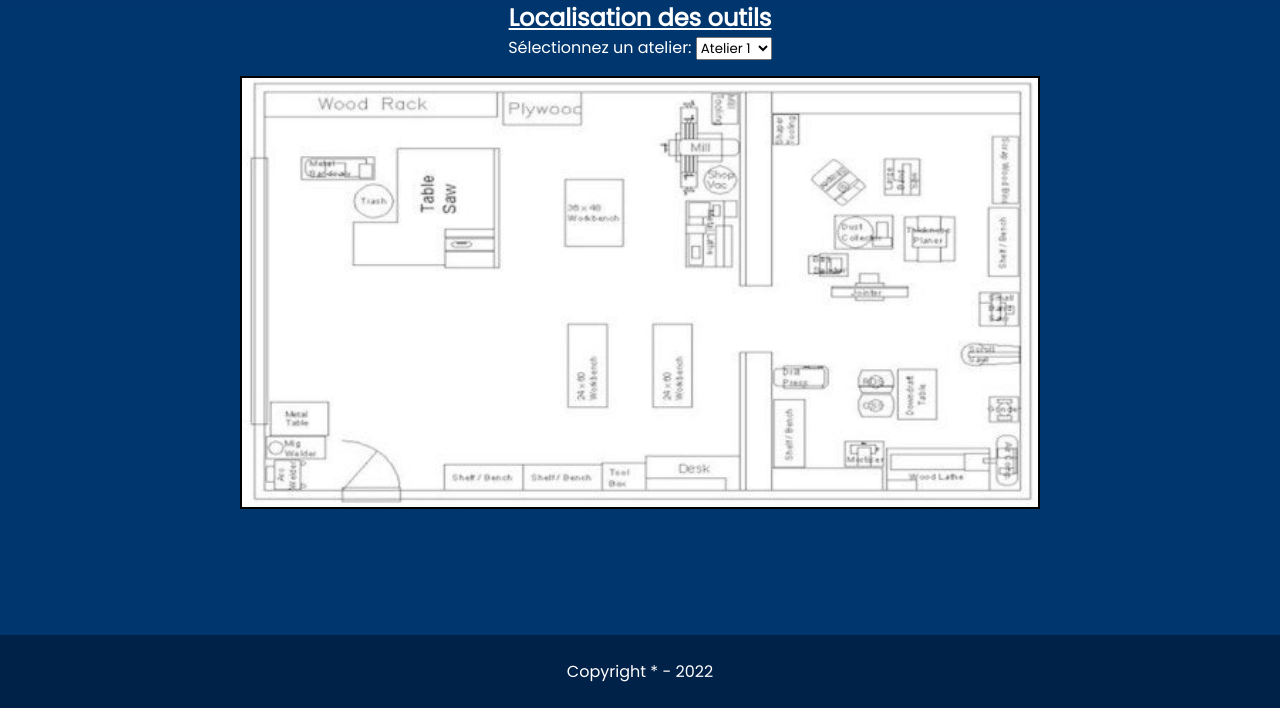
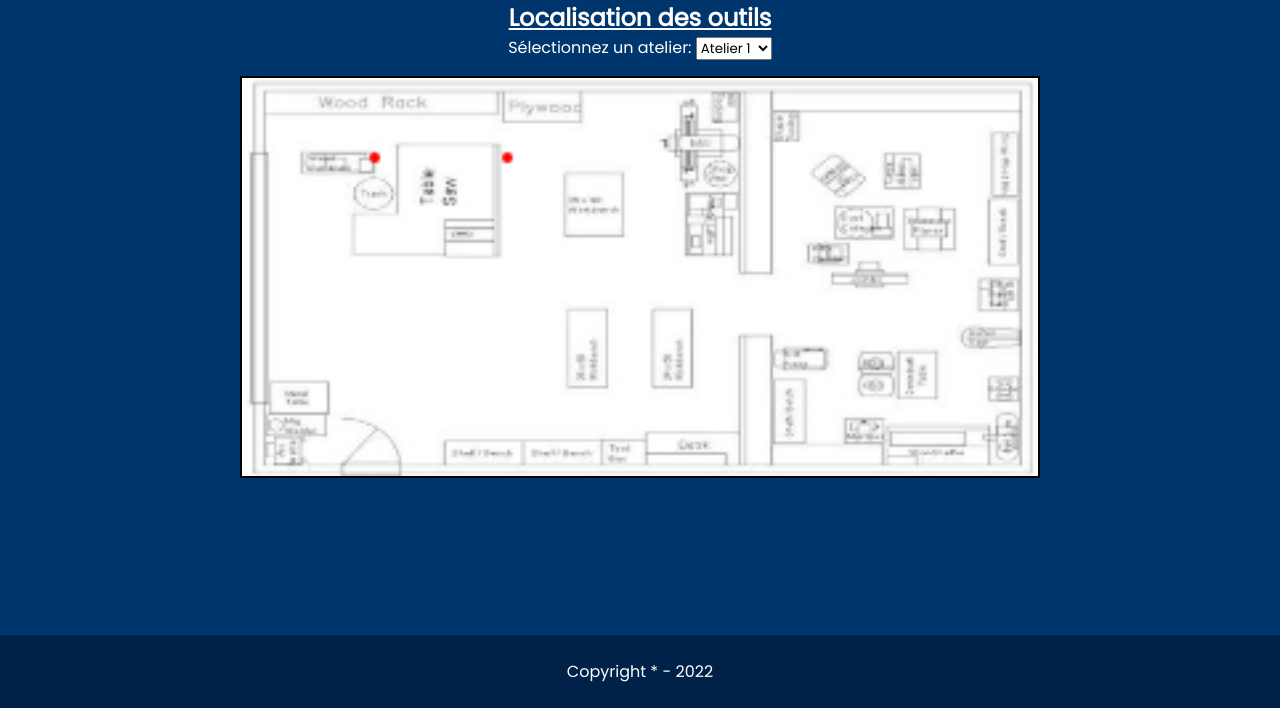
Before and after one commit to TomPARIS1/SAE-Position-Outils, a PHP site: page /index.html in a window 1280 px wide. Shown: the part 92-800 px from the top of the page. Run offline with PHP 8.4, Linux system fonts and the light colour scheme; some libraries are stand-ins or nearby versions.

Commit message:
Ajout JS localisation

```diff
--- a/SAEClecle/css/styles.css
+++ b/SAEClecle/css/styles.css
@@ -293,7 +293,7 @@ form p {
     text-decoration: underline;
 }
 
-.plan img {
+.plan canvas {
     border: 2px solid black;
     width: 50em;
 }
@@ -303,7 +303,7 @@ form p {
         width: auto;
     }
 
-    .plan img {
+    .plan canvas {
         transform: rotate(90deg);
         width: auto;
         margin-top: 130px;
--- a/SAEClecle/index.html
+++ b/SAEClecle/index.html
@@ -44,61 +44,8 @@
             </div>
 
             <div class="plan">
-                <img src="./images/plan.jpg">
-                <!--<script>
-                    var WIDTH = 1000;
-                    var HEIGHT = 1000;
-                    var NUMBER = 10;
-
-                    var stage = new Konva.Stage({
-                        container: 'container',
-                        width: WIDTH,
-                        height: HEIGHT,
-                    });
-
-                    var text = new Konva.Text({
-                        x: 10,
-                        y: 10,
-                        fontFamily: 'Calibri',
-                        fontSize: 24,
-                        text: '',
-                        fill: 'black',
-                    });
-
-                    var layer = new Konva.Layer();
-                    layer.add(text);
-                    stage.add(layer);
-
-                    function generateNode() {
-                        return new Konva.Circle({
-                            x: WIDTH * Math.random(),
-                            y: HEIGHT * Math.random(),
-                            radius: 5,
-                            fill: 'red',
-                        });
-                    }
-
-                    function point_hover(event)
-                    {
-                        let point = event.currentTarget;
-                        document.body.style.cursor = 'pointer';
-                        text.text = "nom outil";
-                    }
-
-                    function point_leave(event)
-                    {
-                        let point = event.currentTarget;
-                        document.body.style.cursor = 'default';
-                        text.text = "";
-                    }
-
-                    for (var i = 0; i < NUMBER; i++) {
-                        let point = generateNode();
-                        point.addEventListener("mouseover", point_hover);
-                        point.addEventListener("mouseout", point_leave);
-                        layer.add(point);
-                    }
-                </script>-->
+                <img id='imgplan' style='display:none;' src="./images/plan.jpg">
+                <canvas id="myCanvas"></canvas>
             </div>
 
         </div>
@@ -110,4 +57,25 @@
 		</footer>
 
     </body>
+
+    <script>
+        var c = document.getElementById("myCanvas");
+        var ctx = c.getContext("2d");
+        function fillCircle(x, y, radius, color) {
+            ctx.fillStyle = color;
+            ctx.beginPath();
+            ctx.arc(x, y, radius, 0, 2 * Math.PI);
+            ctx.fill();
+        }
+        function drawBackground(){
+            var img = document.getElementById("imgplan");
+            var ratio = img.naturalWidth / img.naturalHeight;
+            var width = c.width;
+            var height = (width / ratio) - 10;
+            ctx.drawImage(img, 0, 0, width, height);
+        }
+        drawBackground();
+        fillCircle(50, 30, 2, 'red');
+        fillCircle(100, 30, 2, 'red');
+    </script>
 </html>
```
